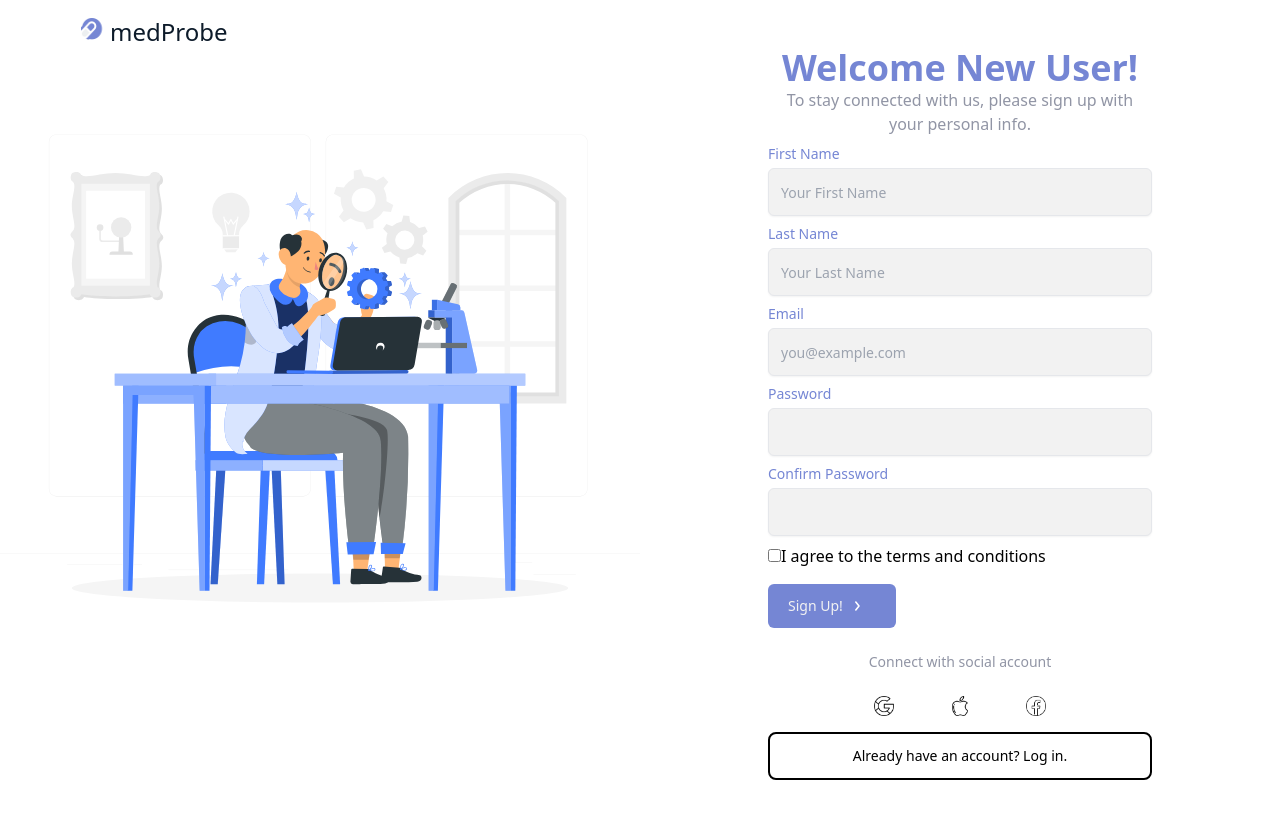
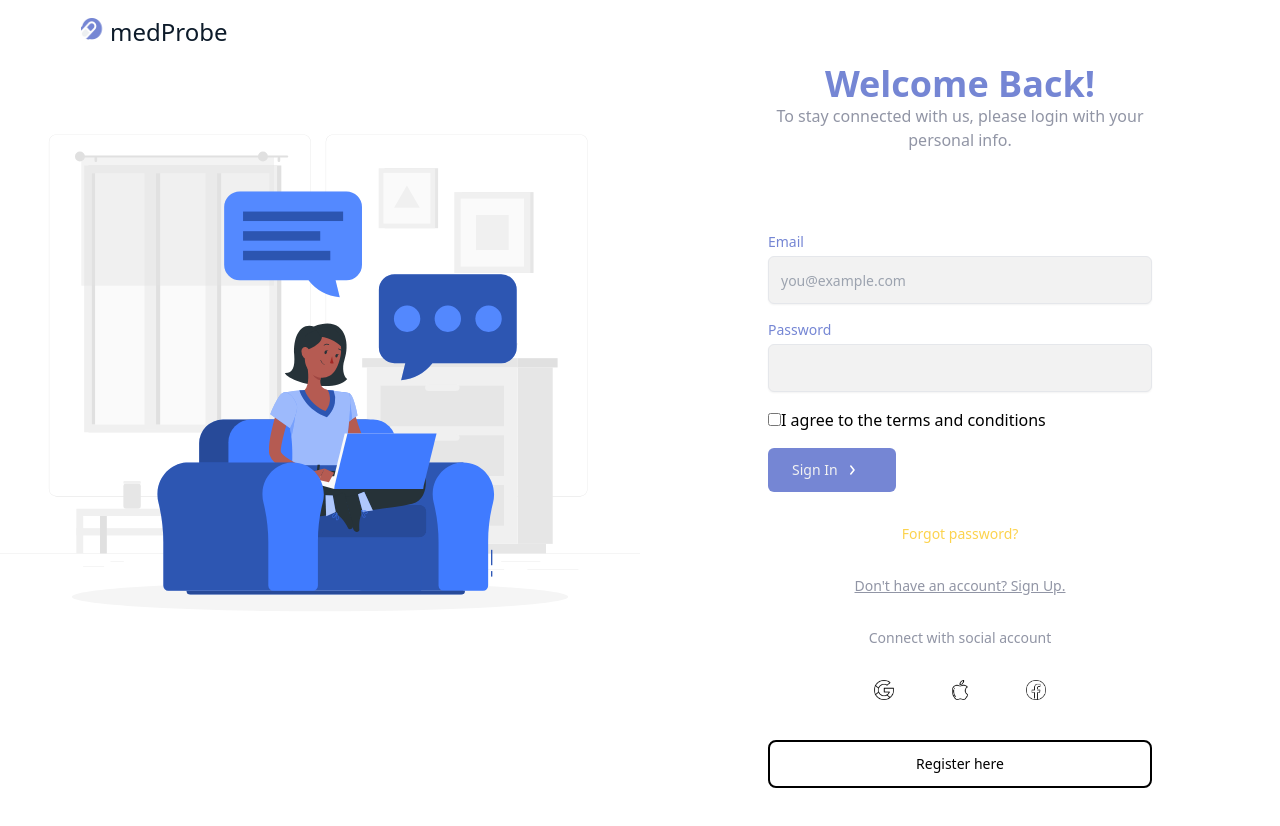
Before and after one commit to DavidAjanaku/MedProbe, a React (Vite) app: page / in a window 1280 px wide. Shown: the top 826 px of the page. Built offline with nearby package versions, Linux system fonts and the light colour scheme; a web font is replaced by a local one.

Commit message:
Chioma: Started Firebase Register + Log in authentication, added a few links to navigate around pages

```diff
--- a/src/components/Card.jsx
+++ b/src/components/Card.jsx
@@ -1,7 +1,4 @@
-import React from 'react'
-import 'tailwindcss/tailwind.css';
-import user from "/Users/user/Desktop/med-probe/public/assets/illustrations/profile pic boy.svg";
-
+// import user from "/Users/user/Desktop/med-probe/public/assets/illustrations/profile pic boy.svg";
 
 
 export default function Card() {
@@ -12,7 +9,7 @@ export default function Card() {
         <div className="card-container__contents p-4">
 
             <div className="card-contents__header mb-4">
-           <img src={user} className='w-10 m-auto'/>
+           <img src="/public/assets/illustrations/appleLogo.png" alt="user" className='w-10 m-auto'/>
             </div>
             {/* done */}
             <div className="card-contents__texts  text-white  ">
--- a/src/components/Home.jsx
+++ /dev/null
@@ -1,6 +0,0 @@
-
-export default function Home() {
-  return (
-    <div>Home</div>
-  )
-}
--- a/src/components/ProfileHeader.jsx
+++ b/src/components/ProfileHeader.jsx
@@ -1,4 +1,4 @@
-import React, { useState, useEffect, useRef } from "react";
+import { useState, useEffect, useRef } from "react";
 
 
 // Import the images for the dropdown menu icons
@@ -10,15 +10,11 @@ import settingsIcon from "/assets/illustrations/settings.png";
 import logoutIcon from "/assets/illustrations/log-out.png";
 import questionIcon from "/assets/illustrations/question.png";
 
-
 // End of the import
 
 import DropdownItem from "./Dropdown";
 
-
-
 export default function ProfileHeader() {
-
   // Declare the state variable 'open' and the function to update it using the useState hook
 
   const [open, setOpen] = useState(false);
@@ -27,19 +23,15 @@ export default function ProfileHeader() {
 
   let menuRef = useRef();
 
-
   // Declare an effect that adds an event listener to the document to handle mouse clicks
 
   useEffect(() => {
-
     // Define the event handler function that will close the dropdown menu if the user clicks outside of it
 
     let handler = (e) => {
-
       // Check if the target of the click event is NOT inside the dropdown menu
 
       if (!menuRef.current.contains(e.target)) {
-
         // Update the 'open' state to false to close the dropdown menu
 
         setOpen(false);
@@ -77,9 +69,14 @@ export default function ProfileHeader() {
           Welcome <span>Username</span>
         </h3>
         <ul>
-          <DropdownItem img={user} text={"My Profile"} path="/profile"/>
-          <DropdownItem img={settingsIcon} text={"Settings"}  path="/settings"/>
-          <DropdownItem img={questionIcon} text={"Help Center"} path="/helpcenter"/>
+          <DropdownItem img={user} text={"My Profile"} path="/profile" />
+          <><DropdownItem img={settingsIcon} text={"Settings"} path="/settings" /><DropdownItem
+      img={questionIcon}
+      text={"Help Center"}
+      path="/helpcenter" /><DropdownItem img={logoutIcon} text={"Logout"} path="/" /></>
+
+          <DropdownItem img={settingsIcon} text={"Settings"}  path="/settings" />
+          <DropdownItem img={questionIcon} text={"Help Center"} path="/helpcenter" />
           <DropdownItem img={logoutIcon} text={"Logout"} path="/"/>
         </ul>
       </div>
--- a/src/views/App.jsx
+++ b/src/views/App.jsx
@@ -1,28 +1,28 @@
 import "../App.css";
-import { BrowserRouter as Router, Routes, Route} from "react-router-dom";
+import {
+  BrowserRouter as Router,
+  Routes,
+  Route,
+} from "react-router-dom";
 import Home from "./HomePage";
 import SignUpPage from "./SignUpPage";
-import OtpPage from "./OtpPage";
+// import OtpPage from "./OtpPage";
 import ErrorPage from "../components/Error";
-import SignInPage from "./SignInPage"
-import "../index.css"
+import SignInPage from "./SignInPage";
+import "../index.css";
 
 function App() {
   return (
-    <>
       <Router>
         <Routes>
-          <Route path="/" element={<SignUpPage />} />
+          <Route path="/" element={<SignInPage />} />
+          <Route path="/signup" element={<SignUpPage />} />
           <Route path="/Home" element={<Home />} />
-          <Route path="/otpPage" element={<OtpPage />} />
-          <Route path="/login" element={<SignInPage />} />
-
-
+          {/* <Route path="/OtpPage" element={<OtpPage />} /> */}
           {/* If a user navigates to a link that is not defined, the code will still work and display an error message " */}
-          <Route path="/*" element={<ErrorPage/>} />
+          <Route path="/*" element={<ErrorPage />} />
         </Routes>
       </Router>
-    </>
   );
 }
 
--- a/src/views/SignInPage.jsx
+++ b/src/views/SignInPage.jsx
@@ -1,3 +1,4 @@
+import { Link } from "react-router-dom";
 export default function SignInPage() {
   return (
     <div className="font-acumin main-container ">
@@ -88,25 +89,31 @@ export default function SignInPage() {
               <a className="text-yellow-300 text-center text-sm my-4" href="#">
                 Forgot password?
               </a>
+              <Link to="/signup">
+              <p className="text-text-grey text-center text-sm my-4 underline">
+                Don't have an account? Sign Up.
+
+              </p>
+              </Link>
               <p className="text-text-grey text-center text-sm my-4">
                 Connect with social account
               </p>
 
               <div className="social-media-icons my-4 flex justify-center gap-14">
                 <img
-                  src="/public/assets/illustrations/googleIcon.png"
+                  src="/assets/illustrations/googleIcon.png"
                   alt="google"
                   width="20px"
                   height="20px"
                 />
                 <img
-                  src="/public/assets/illustrations/appleLogo.png"
+                  src="/assets/illustrations/appleLogo.png"
                   alt="apple"
                   width="20px"
                   height="20px"
                 />
                 <img
-                  src="/public/assets/illustrations/facebookLogo2.png"
+                  src="/assets/illustrations/facebookLogo2.png"
                   alt="facebook"
                   width="20px"
                   height="20px"
--- a/src/views/SignUpPage.jsx
+++ b/src/views/SignUpPage.jsx
@@ -1,3 +1,4 @@
+import { Link } from "react-router-dom";
 
 export default function SignUpPage() {
   return (
@@ -107,7 +108,7 @@ export default function SignUpPage() {
                   <input type="checkbox" id="checkbox" />
                   <label>I agree to the terms and conditions</label>
                 </div>
-                <button className="rounded-md bg-medium-blue py-3 px-5 text-white text-sm flex items-center my-4  w-32" >
+                <button className="rounded-md bg-medium-blue py-3 px-5 text-white text-sm flex items-center my-4  w-32">
                   Sign Up!
                   <svg
                     className="w-4 h-4 ml-2"
@@ -132,28 +133,31 @@ export default function SignUpPage() {
 
               <div className="social-media-icons my-4 flex justify-center gap-14">
                 <img
-                  src="/public/assets/illustrations/googleIcon.png"
+                  src="/assets/illustrations/googleIcon.png"
                   alt="google"
                   width="20px"
                   height="20px"
                 />
                 <img
-                  src="/public/assets/illustrations/appleLogo.png"
+                  src="/assets/illustrations/appleLogo.png"
                   alt="apple"
                   width="20px"
                   height="20px"
                 />
                 <img
-                  src="/public/assets/illustrations/facebookLogo2.png"
+                  src="/assets/illustrations/facebookLogo2.png"
                   alt="facebook"
                   width="20px"
                   height="20px"
                 />
               </div>
 
-              <button className="border-2 text-sm py-3  rounded-lg border-black">
-                Already have an account? Log in.
-              </button>
+              <Link
+                to="/"
+                className="border-2 text-sm py-3  rounded-lg border-black text-center"
+              >
+                <button>Already have an account? Log in.</button>
+              </Link>
             </form>
           </div>
         </div>
```
Lines whose indentation alone changed are shown as unchanged.
